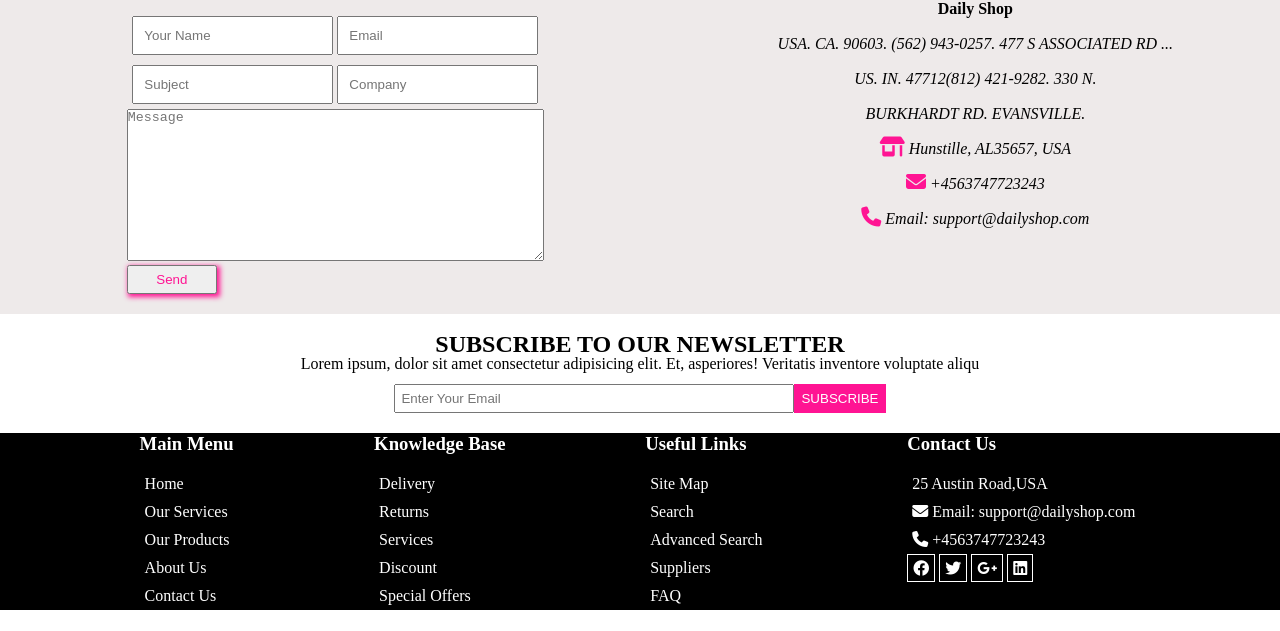
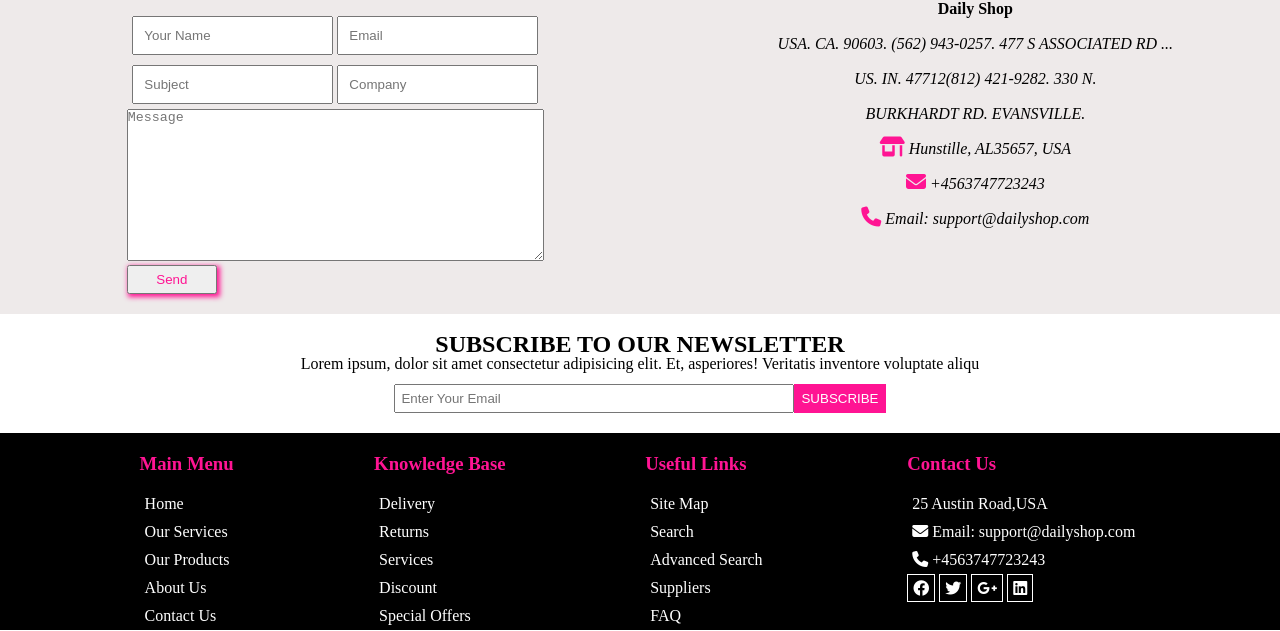
Before and after one commit to Lacary1st/Daily-Shop, a plain HTML site: page contact.html in a window 1280 px wide. Shown: the part 1224-1855 px from the top of the page. Drawn offline with Linux system fonts and the light colour scheme.

Commit message:
some properties added to the css

```diff
--- a/css/blog.css
+++ b/css/blog.css
@@ -81,3 +81,9 @@
 
     margin-bottom: 15px;
 }
+
+.black h3{
+    margin-top: 20px;
+    color: deeppink;
+    margin-bottom: 15px;
+}
--- a/css/contact.css
+++ b/css/contact.css
@@ -77,3 +77,9 @@
 
     margin-bottom: 15px;
 }
+
+.black h3{
+    margin-top: 20px;
+    color: deeppink;
+    margin-bottom: 15px;
+}
--- a/css/style.css
+++ b/css/style.css
@@ -165,7 +165,7 @@ iframe{
     padding: 5px;
 }
 .black h3{
-    margin-top: 20px;
+     margin-top: 20px;
     color: deeppink;
     margin-bottom: 15px;
 }
--- a/css/women.css
+++ b/css/women.css
@@ -85,5 +85,13 @@
 }
 .black h3{
 
-    margin-bottom: 15px;
+                    margin-top: 20px;
+                    color: deeppink;
+                    margin-bottom: 15px;
+
 }
+
+
+@media screen and (max-width: 800px) {
+
+}
```
